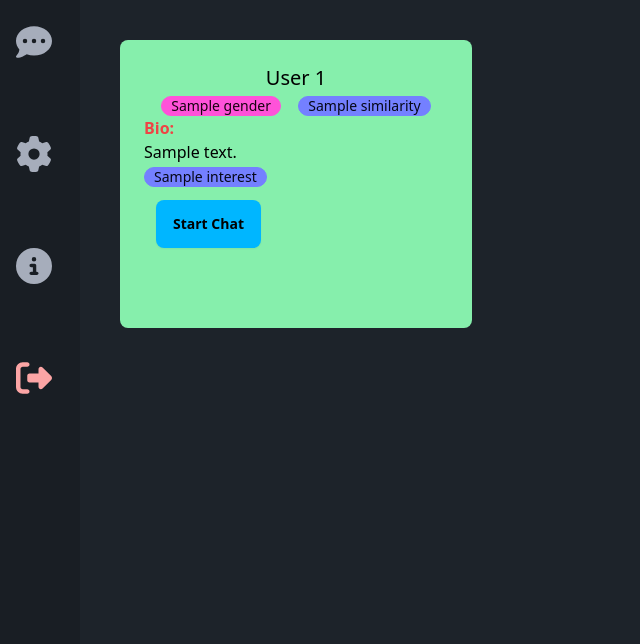
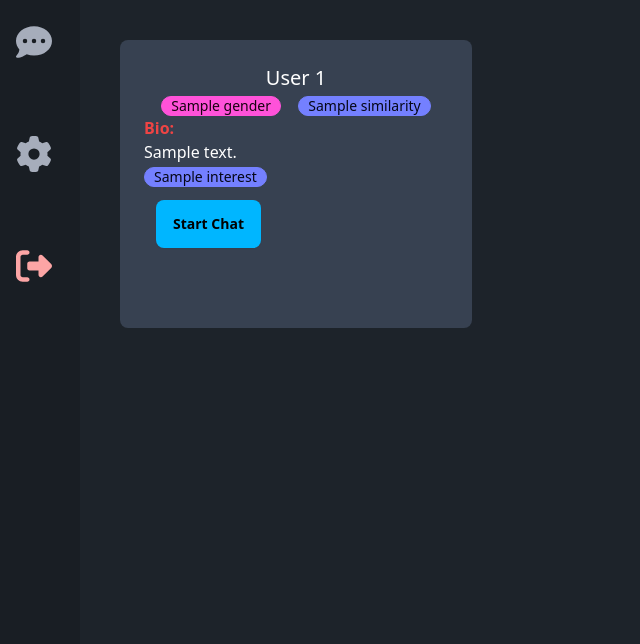
Before and after one commit to mukulboro/codewave-chat-app, a Django app: template chat/templates/dashboard.html in a window 1280 px wide. Shown: the part 64-708 px from the top of the page, without its empty margins (0-640 px from the left). Run offline with Django 5.2, Linux system fonts and the light colour scheme; the template is opened without the code that fills it: most values are stand-ins (such as "Sample title", 1, 10 or a date in 2020); style sheets or scripts are compiled from the project's sources; some libraries are stand-ins or nearby versions.

Commit message:
remove unnecesaary

```diff
--- a/chat/templates/dashboard.html
+++ b/chat/templates/dashboard.html
@@ -21,11 +21,11 @@
           <i class="fa-solid fa-gear text-4xl hover:text-blue-600"></i>
         </a>
       </li>
-      <li class="mt-4 mb-6">
+      <!-- <li class="mt-4 mb-6">
         <a>
           <i class="fa-solid fa-circle-info text-4xl hover:text-blue-600"></i>
         </a>
-      </li>
+      </li> -->
       <li class="mt-4 mb-6">
         <button onclick="my_modal_1.showModal()">
           <i
@@ -41,14 +41,14 @@
     class="grid grid-cols-1 gap-4 lg:grid-cols-3 lg:gap-8 w-full pl-10 pr-10 pt-10 pb-5 overflow-y-auto overscroll-contain"
   >
   {% for user in filtered_users %}
-    <div class="h-72 rounded-lg bg-green-300 p-6">
-      <h1 class="text-xl text-center text-black mb-1">User {{ user.user.user.pk }}</h1>
+    <div class="h-72 rounded-lg bg-gray-700 p-6">
+      <h1 class="text-xl text-center text-white mb-1">User {{ user.user.user.pk }}</h1>
       <div class="flex justify-evenly">
         <div class="badge badge-secondary">{{ user.user.gender }}</div>
         <div class="badge badge-primary">{{ user.similarity }}</div>
       </div>
       <p class="text-red-500 font-semibold">Bio:</p>
-      <p class="text-black">
+      <p class="text-white">
         {{ user.user.bio }}
       </p>
       {% for interest in user.interests %}
--- a/chat/views.py
+++ b/chat/views.py
@@ -86,12 +86,15 @@ def dashboard(request):
         all_users = PublicUser.objects.all()
         filtered_users = []
         for users in all_users:
+            existing_chats_user_ids = set(Chat.objects.filter(user1__user=request.user).values_list('user2__user__id', flat=True)) | set(Chat.objects.filter(user2__user=request.user).values_list('user1__user__id', flat=True))
+            if users.user.id in existing_chats_user_ids:
+                continue
             if not users.user == request.user:
                 similarity = similarity_score(UserInterests.objects.filter(user=current_public_user).values_list("interest", flat=True), UserInterests.objects.filter(user=users).values_list("interest", flat=True))
                 user_interests = UserInterests.objects.filter(user=users).values_list("interest", flat=True)
                 filtered_users.append({
                     "user": users,
-                    "interests": user_interests,
+                    "interests": [str(i).upper() for i in user_interests],
                     "similarity": similarity
                 })
         filtered_users.sort(key=lambda x: x["similarity"], reverse=True)
```
Also changed, not shown: chat/templates/chatdash.html (+4 -4 lines).
